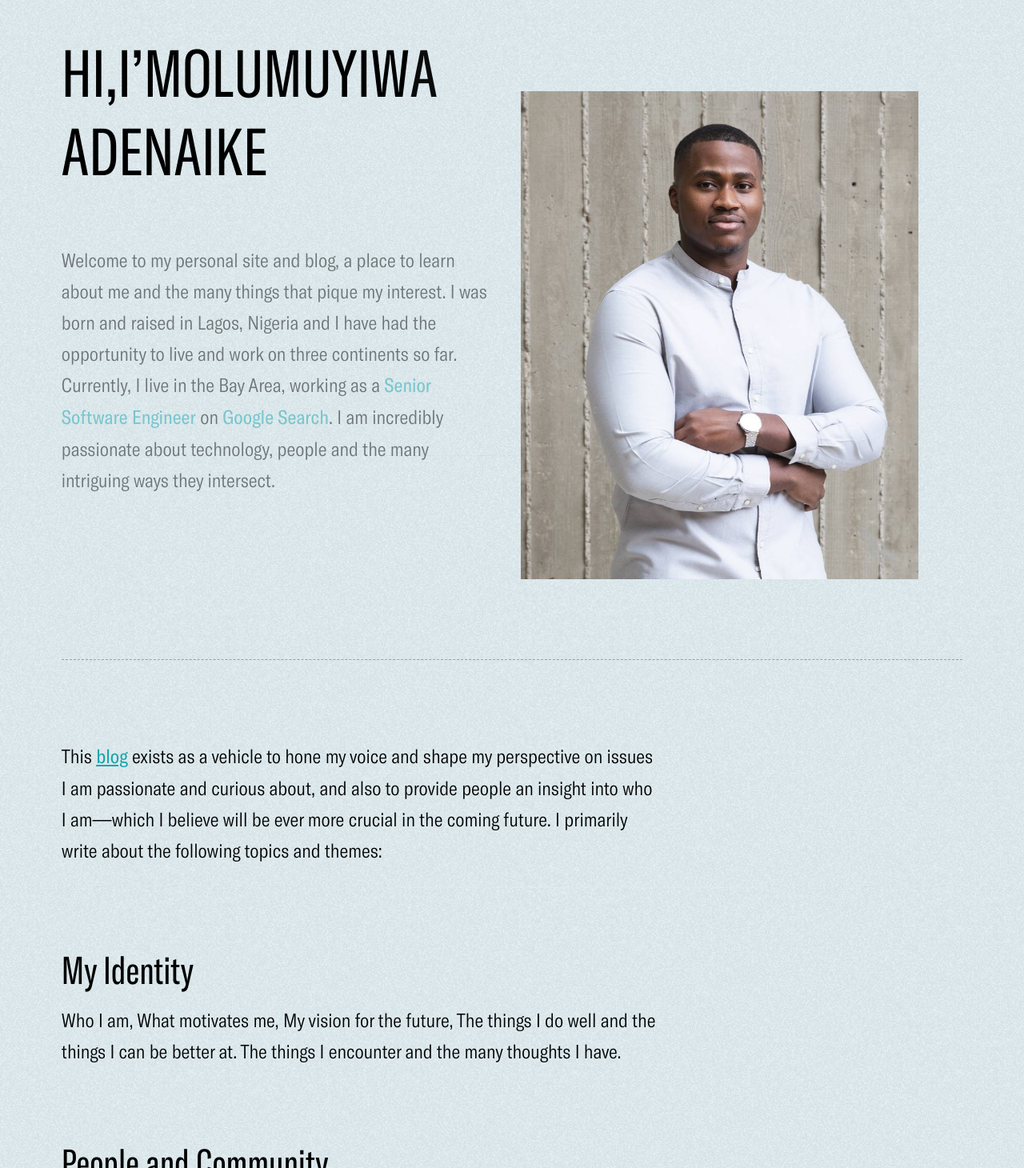
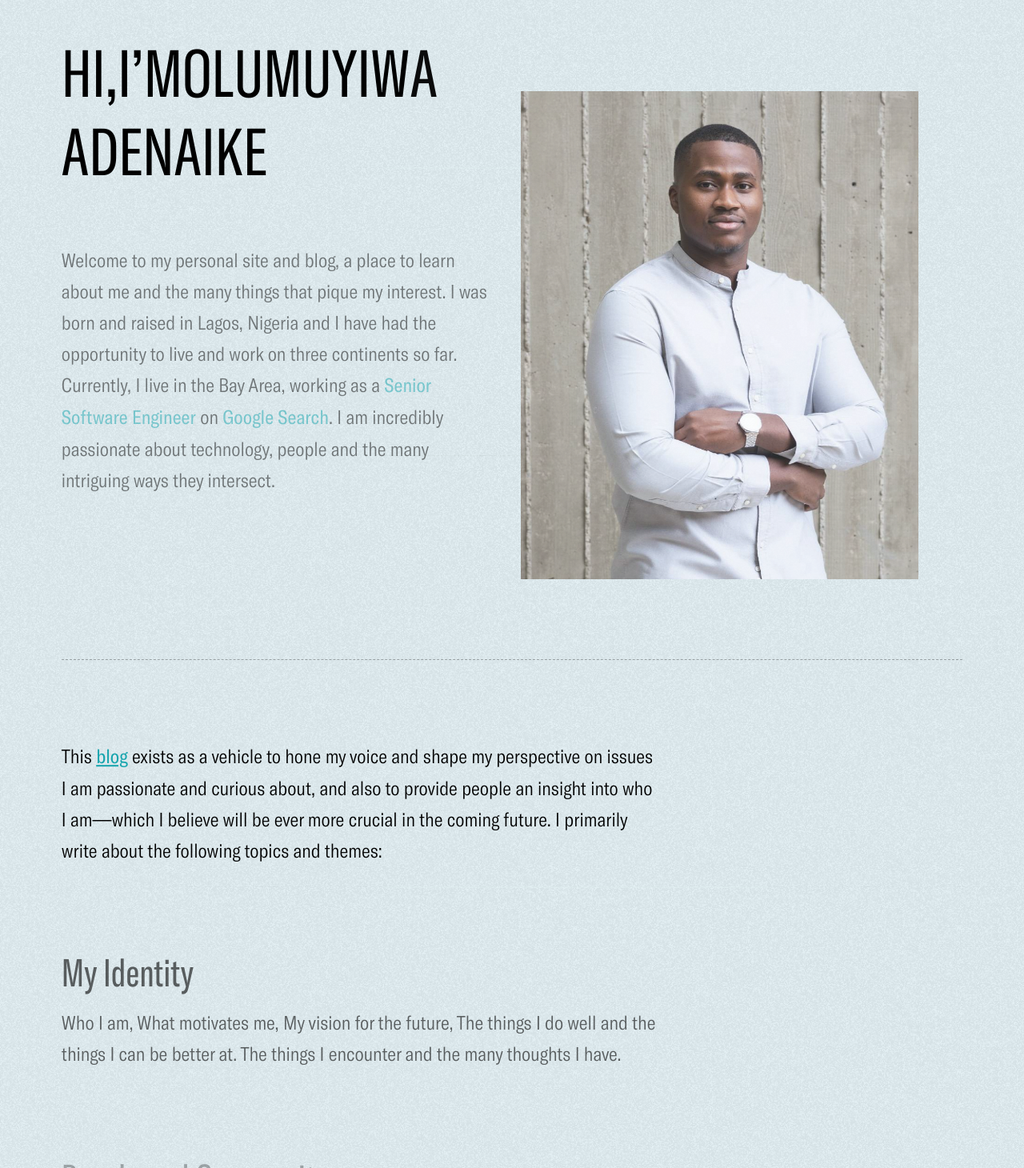
Before and after one commit to muyixs/muyiwa-website, a Nuxt app: page / in a window 1280 px wide. Shown: the part 150-1610 px from the top of the page at 80% size. Built offline with nearby package versions, Linux system fonts and the light colour scheme.

Commit message:
add text reveal animation to interests section

```diff
--- a/pages/index.vue
+++ b/pages/index.vue
@@ -37,7 +37,7 @@
         </div>
       </div>
     </section>
-    <section id="section-interests" class="c-home__interests">
+    <section ref="sectionInterests" class="c-home__interests">
       <div class="c-home__interests-text">
         <p class="c-home__interests-subtext u-font-regular">
           This <nuxt-link to="blog">blog</nuxt-link> exists as a vehicle to hone
@@ -126,6 +126,7 @@
 <script>
 export default {
   mounted() {
+    this.initIntersectionObserver()
     this.initCitiesAnimation()
   },
   methods: {
@@ -218,6 +219,21 @@ export default {
       handleCityHover()
       window.addEventListener('resize', handleResize, false)
     },
+    initIntersectionObserver() {
+      const observer = new IntersectionObserver(
+        (entries) => {
+          entries.forEach((entry) => {
+            if (entry.intersectionRatio > 0) {
+              entry.target.style.setProperty('--anim-play-state', 'running')
+            }
+          })
+        },
+        {
+          threshold: 0.2,
+        }
+      )
+      observer.observe(this.$refs.sectionInterests)
+    },
   },
 }
 </script>
@@ -225,6 +241,18 @@ export default {
 <style lang="scss" scoped>
 .c-home {
   padding-top: 13vh;
+
+  @keyframes slide {
+    to {
+      transform: translateY(0%);
+    }
+  }
+
+  @keyframes fade {
+    to {
+      opacity: 1;
+    }
+  }
 
   &__about {
     display: flex;
@@ -243,18 +271,6 @@ export default {
         width: 100%;
       }
 
-      @keyframes reveal {
-        to {
-          transform: translateY(0%);
-        }
-      }
-
-      @keyframes fadeIn {
-        to {
-          opacity: 1;
-        }
-      }
-
       h1 {
         div {
           display: inline-block;
@@ -266,8 +282,8 @@ export default {
           display: inline-block;
           transform: translateY(50%);
           opacity: 0;
-          animation: reveal 0.6s $easeOutExpo forwards var(--delay),
-            fadeIn 0.8s linear forwards var(--delay);
+          animation: slide 0.6s $easeOutExpo forwards var(--delay),
+            fade 0.8s linear forwards var(--delay);
 
           @for $i from 1 through 9 {
             &:nth-child(#{$i}) {
@@ -281,9 +297,7 @@ export default {
         margin-top: 70px;
         max-width: 560px;
         opacity: 0;
-        // transform: translateY(5%);
-
-        animation: fadeIn 1.2s linear forwards 0.7s;
+        animation: fade 1.2s linear forwards 0.7s;
 
         @media screen and (max-width: 960px) {
           width: 100%;
@@ -381,7 +395,7 @@ export default {
           transform: scale(1.14);
           opacity: 0;
           animation: scaledown 1.2s $easeOutExpo 0.7s forwards,
-            fadeIn 0.7s 0.7s forwards;
+            fade 0.7s linear 0.7s forwards;
 
           @keyframes scaledown {
             to {
@@ -389,7 +403,7 @@ export default {
             }
           }
 
-          @keyframes fadeIn {
+          @keyframes fade {
             to {
               opacity: 1;
             }
@@ -400,6 +414,7 @@ export default {
   }
 
   &__interests {
+    --anim-play-state: paused;
     display: flex;
     position: relative;
     margin-top: 100px;
@@ -442,11 +457,28 @@ export default {
 
     &-subtext {
       max-width: 740px;
+      transform: translateY(70%);
+      opacity: 0;
+      animation: slide 1.3s $easeOutExpo forwards 0.2s,
+        fade 1s linear forwards 0.2s;
+      animation-play-state: var(--anim-play-state);
     }
 
     &-topic {
+      --delay: 0;
       max-width: 800px;
       margin-top: 100px;
+      transform: translateY(50%);
+      opacity: 0;
+      animation: slide 1.3s $easeOutExpo forwards var(--delay),
+        fade 1s linear forwards var(--delay);
+      animation-play-state: var(--anim-play-state);
+
+      @for $i from 1 through 4 {
+        &:nth-child(#{$i}) {
+          --delay: #{$i * 0.3s};
+        }
+      }
 
       @include screen('small') {
         margin-top: 70px;
```
